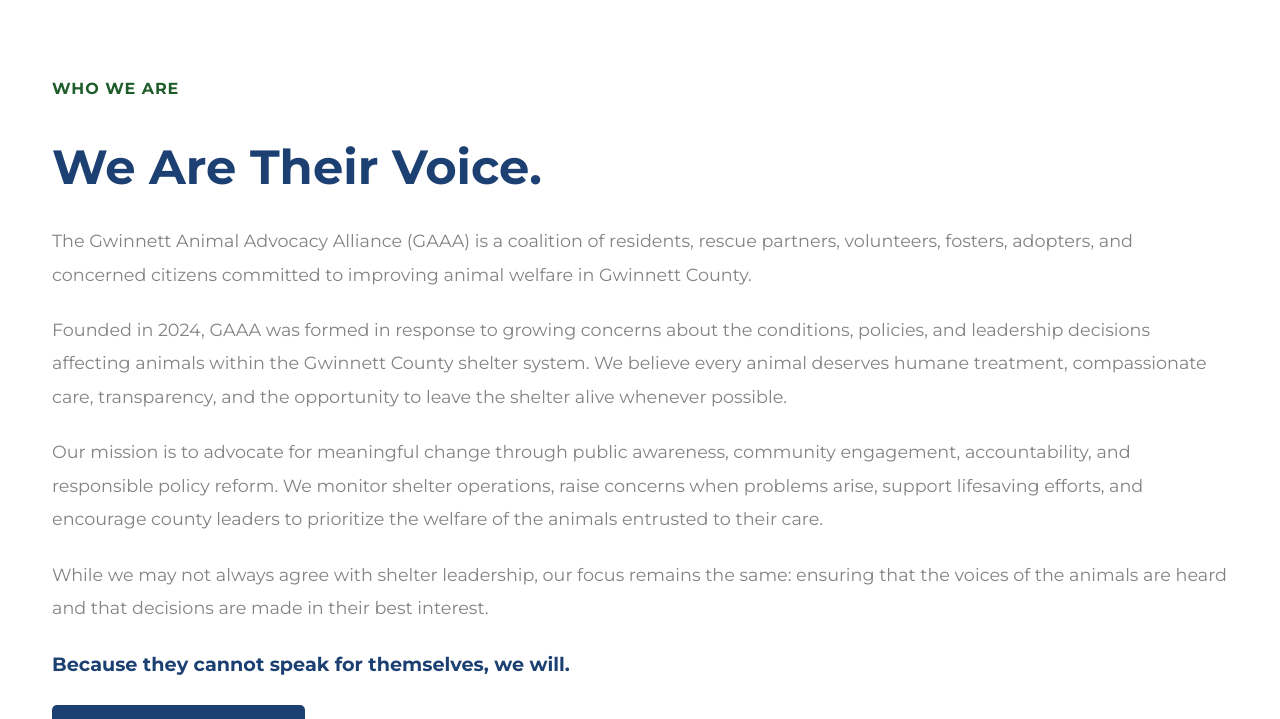
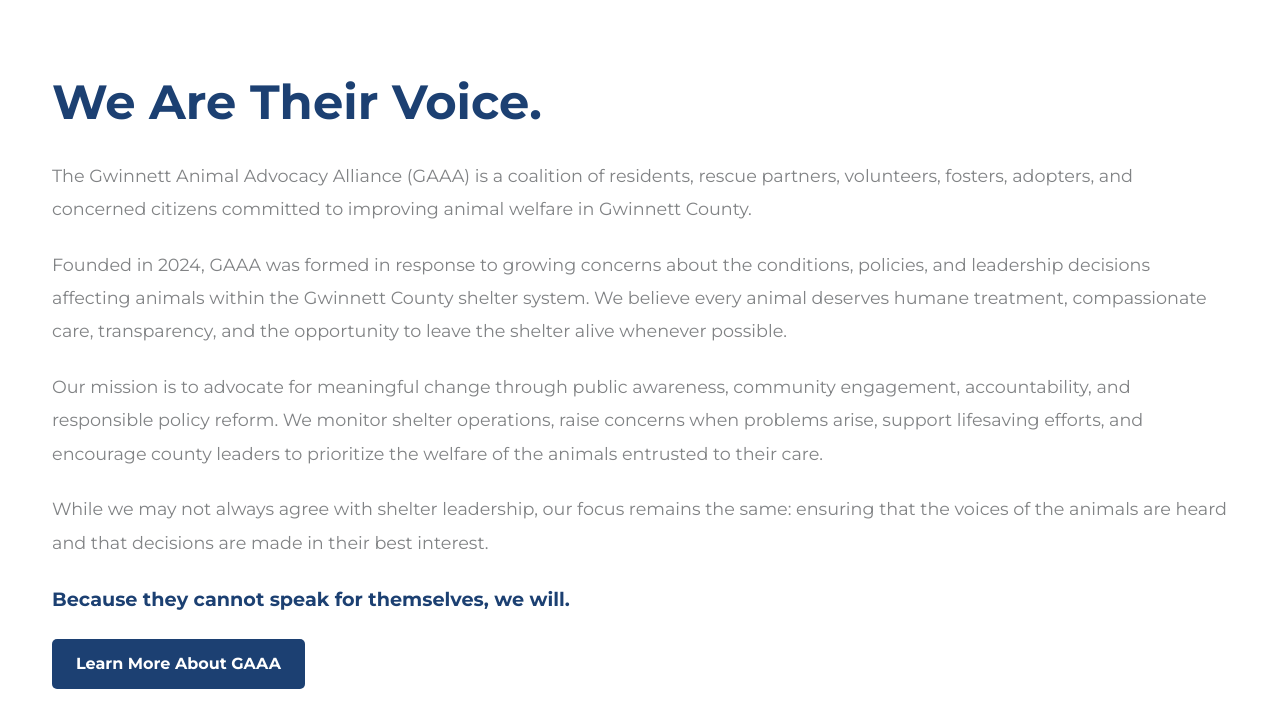
Before and after one commit to whitleybacon/gwinnett-animal-advocacy-alliance, a Jekyll site: the page built from index.html, in a window 1280 px wide and 900 px high, scrolled down 2139 px, cut to the strip 181-900 px from the top of the window. Built offline with Jekyll 4.4.1, drawn with Linux system fonts in a browser that asks for light colours.

Commit message:
Update index.html

```diff
--- a/index.html
+++ b/index.html
@@ -227,7 +227,6 @@
 
 <section class="who-we-are-section">
     <div class="who-we-are-text">
-        <span class="section-label">Who We Are</span>
 
         <h2>We Are Their Voice.</h2>
 
@@ -264,5 +263,6 @@
         </p>
 
         <a href="/about/" class="btn">Learn More About GAAA</a>
+
     </div>
 </section>
```
